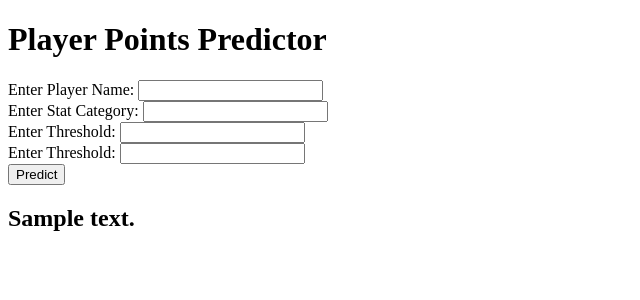
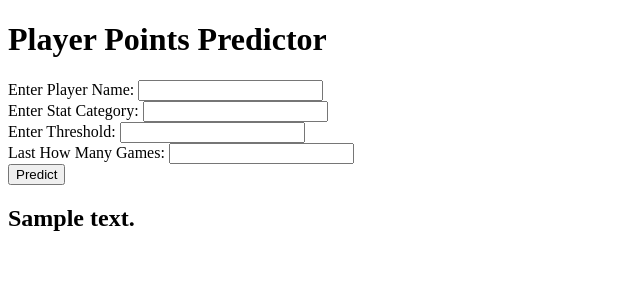
Before and after one commit to zhikaichen99/Beating-The-Bookie, a Flask app: template templates/index.html in a window 1280 px wide. Shown: the top 300 px of the page, without its empty margins (0-640 px from the left). Run offline with Flask 2, Linux system fonts and the light colour scheme; the template is opened without the code that fills it: most values are stand-ins (such as "Sample title", 1, 10 or a date in 2020).

Commit message:
last few games

```diff
--- a/templates/index.html
+++ b/templates/index.html
@@ -15,7 +15,7 @@
 		<label for="threshold">Enter Threshold:</label>
 		<input type="number" id="threshold" name="threshold" required><br>
 
-        <label for="last_n_games">Enter Threshold:</label>
+        <label for="last_n_games">Last How Many Games:</label>
 		<input type="number" id="last_n_games" name="last_n_games" required><br>
 
 		<input type="submit" value="Predict">
```
